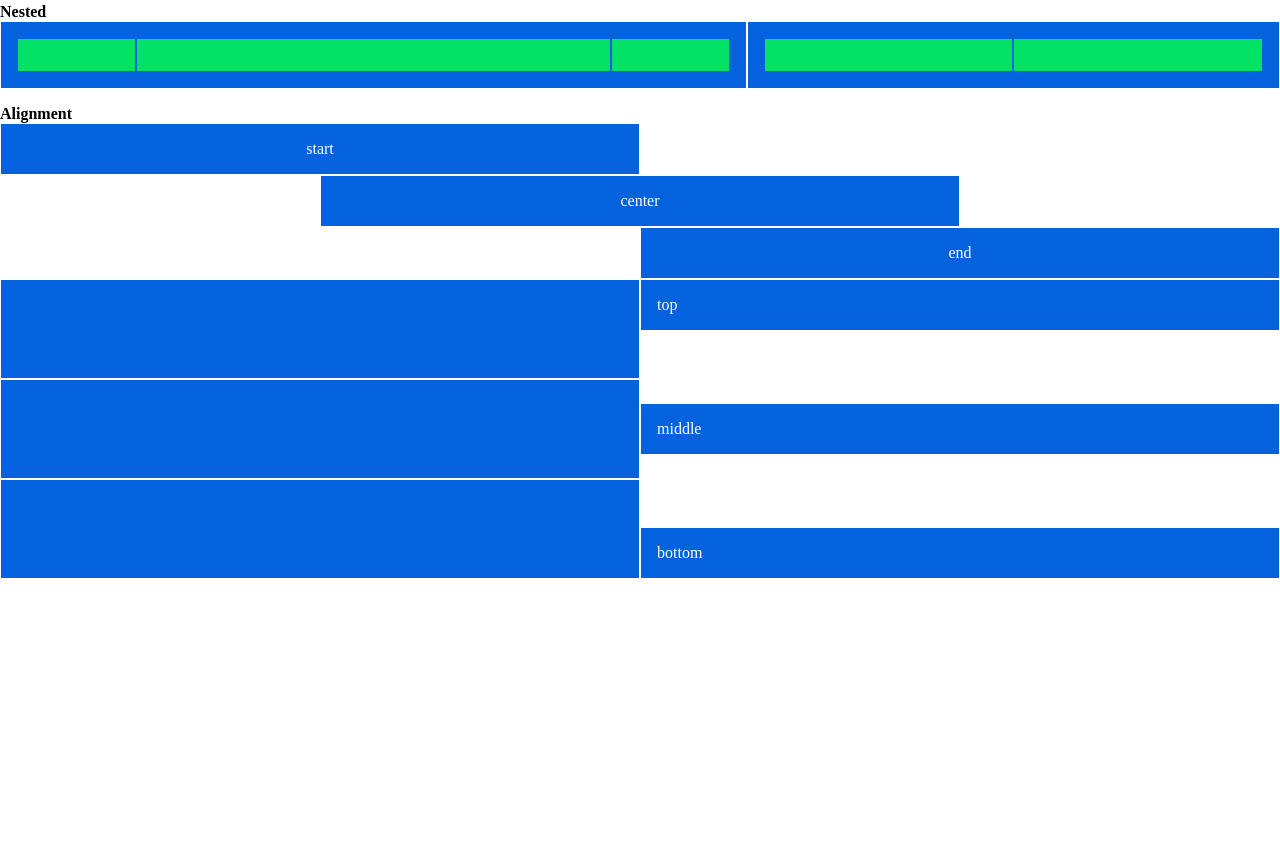
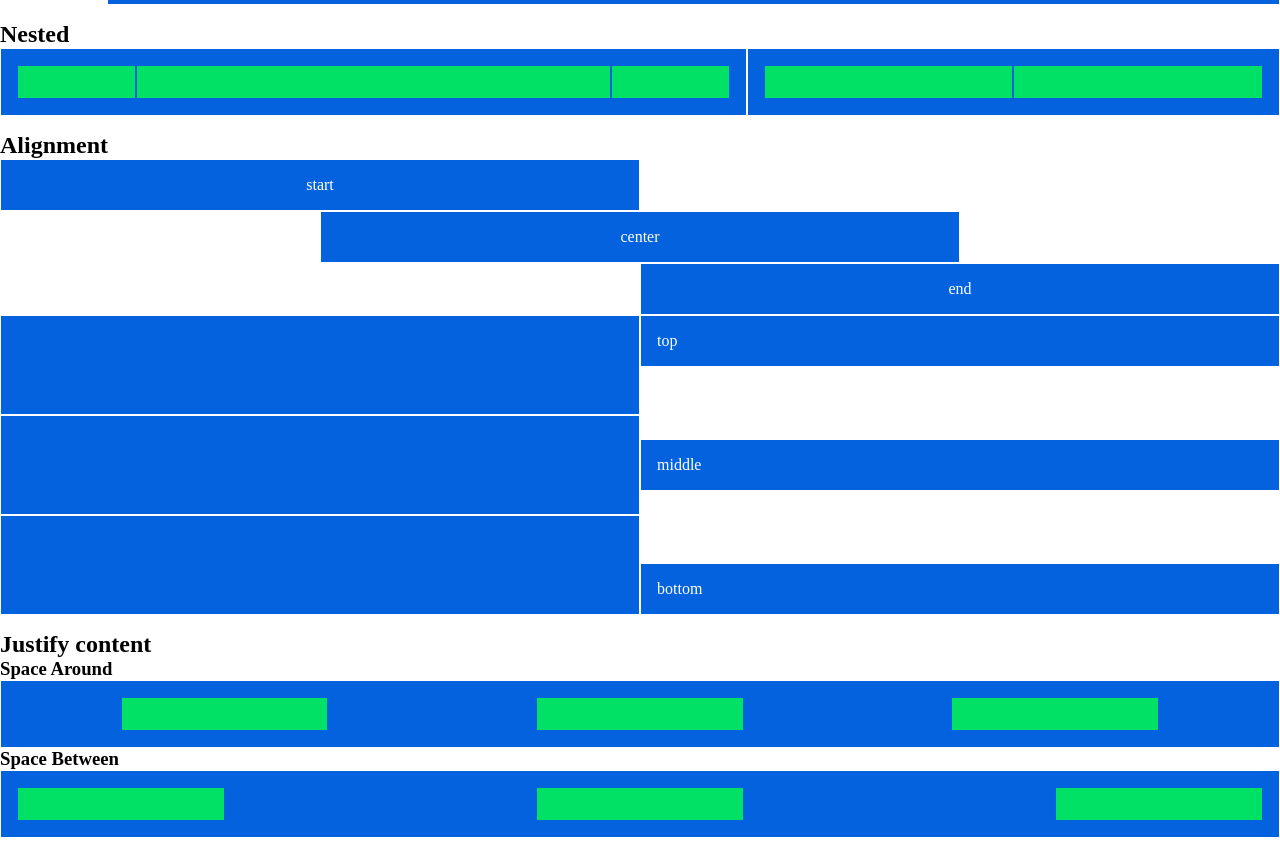
Before and after one commit to albertotaddeucci/html-css-12bool, a plain HTML site: page index.html in a window 1280 px wide. Shown: the part 1057-1911 px from the top of the page. Before the commit the page ends 1652 px from the top, so only its background shows below. Drawn offline with Linux system fonts and the light colour scheme.

Commit message:
sezione justify content

```diff
--- a/css/12bool.css
+++ b/css/12bool.css
@@ -32,6 +32,10 @@
 
 
 /* FLEX MODIFIERS */
+.flex{
+    display: flex;
+}
+
 .justify-start{
     justify-content: start;
 }
@@ -40,6 +44,13 @@
 }
 .justify-end{
     justify-content: end;
+}
+
+.justify-around{
+    justify-content: space-around;
+}
+.justify-between{
+    justify-content: space-between;
 }
 
 .align-start{
--- a/css/style.css
+++ b/css/style.css
@@ -5,6 +5,8 @@
     background-color: #0462df;
     color: white;
 }
+
+
 
 .bg-green{
     background-color: #00e165;
--- a/index.html
+++ b/index.html
@@ -13,7 +13,7 @@
 </head>
 <body>
     <section>
-        <strong>Esercizio per casa</strong>
+        <h2>Esercizio per casa</h2>
         <div class="row text-center">
            <div class="col-1">1col</div>
            <div class="col-1">1col</div>
@@ -98,7 +98,7 @@
     </section>
 
     <section>
-        <strong>Offset</strong>
+        <h2>Offset</h2>
         <div class="row">
             <div class="offset-11"></div>
             <div class="col-1"></div>
@@ -146,7 +146,7 @@
     </section>
 
     <section>
-        <strong>Nested</strong>
+        <h2>Nested</h2>
         <div class="row">
             <div class="col-7">
                 <div class="row">
@@ -166,9 +166,9 @@
     </section>
 
     <section>
-        <strong>
+        <h2>
             Alignment
-        </strong>
+        </h2>
         <div class="row text-center">
             <div class="col-6">start</div>
         </div>
@@ -192,6 +192,28 @@
         </div>
     </section>
 
+    <section>
+        <h2>Justify content</h2>
+        <h3>Space Around</h3>
+        <div class="row">
+            <div class="col-12 flex justify-around">
+                <div class="col-2 bg-green"></div>
+                <div class="col-2 bg-green"></div>
+                <div class="col-2 bg-green"></div>
+
+            </div>
+        </div>
+        <h3>Space Between</h3>
+        <div class="row">
+            <div class="col-12 flex justify-between">
+                <div class="col-2 bg-green"></div>
+                <div class="col-2 bg-green"></div>
+                <div class="col-2 bg-green"></div>
+
+            </div>
+        </div>
+    </section>
+
 
 
 </body>
```
